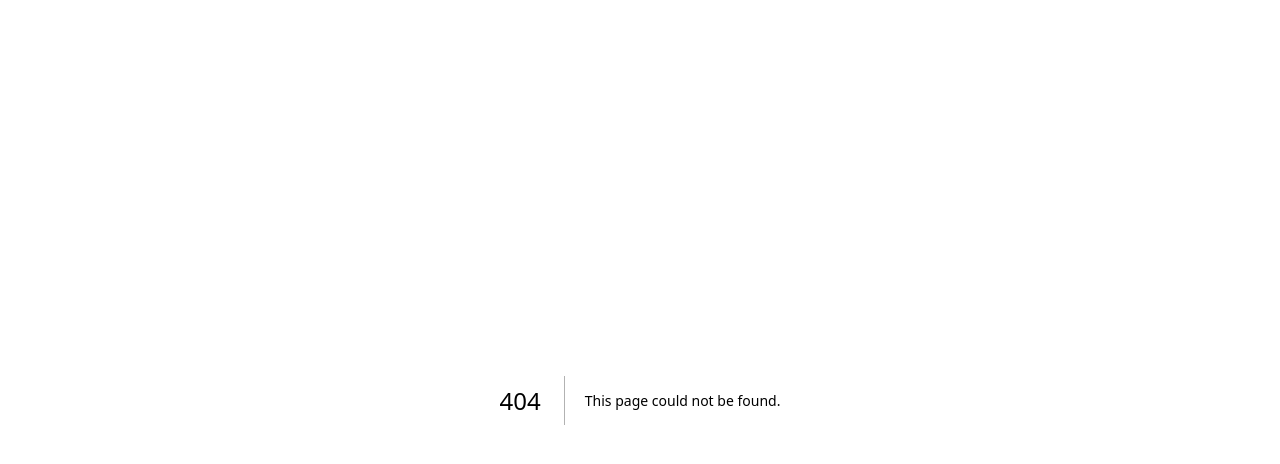
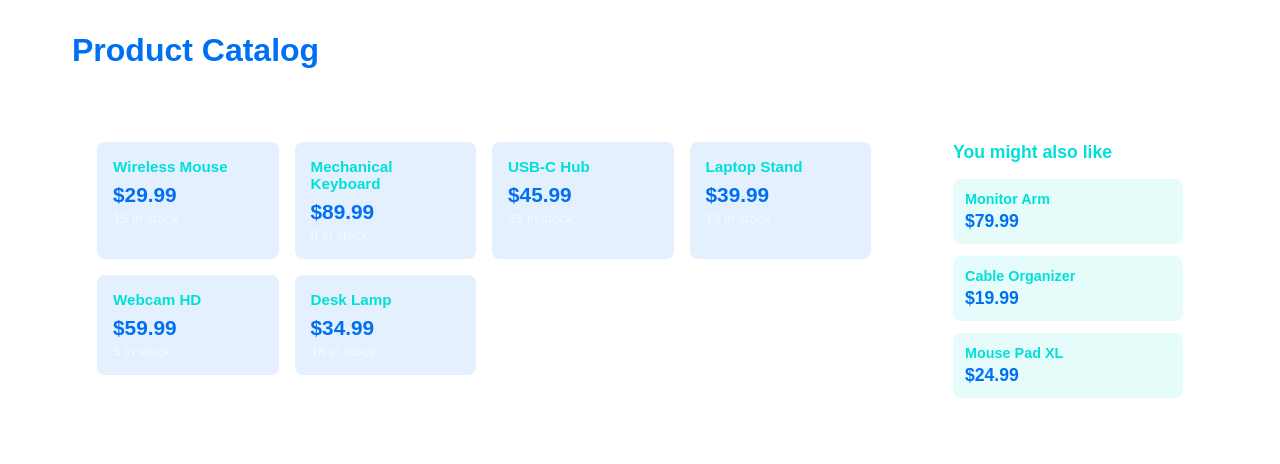
Before and after one commit to newtonEMC2/next16poc, a Next.js app in the folder cache-components/: page /streaming in a window 1280 px wide. Before the commit this address had no page. Shown: the top 464 px of the page. Built offline with nearby package versions, Linux system fonts and the light colour scheme.

Commit message:
Add streaming page with product and recommended product lists, including skeleton loading states

```diff
--- /dev/null
+++ b/cache-components/src/app/streaming/page.tsx
@@ -0,0 +1,53 @@
+import { Suspense } from 'react';
+import { ProductList } from './product-list';
+import { RecommendedProducts } from './recommended-products';
+import styles from './streaming.module.css';
+
+// Force dynamic rendering to enable streaming
+export default function StreamingPage() {
+  return (
+    <div className={styles.container}>
+      <h1 className={styles.title}>Product Catalog</h1>
+
+      <div className={styles.main}>
+        <Suspense fallback={<ProductSkeleton />}>
+          <ProductList />
+        </Suspense>
+      </div>
+
+      <aside className={styles.sidebar}>
+        <h2>You might also like</h2>
+        <Suspense fallback={<SidebarSkeleton />}>
+          <RecommendedProducts />
+        </Suspense>
+      </aside>
+    </div>
+  );
+}
+
+function ProductSkeleton() {
+  return (
+    <div className={styles.grid}>
+      {[1, 2, 3, 4, 5, 6].map((i) => (
+        <div key={i} className={styles.skeletonCard}>
+          <div className={styles.skeletonImage} />
+          <div className={styles.skeletonText} />
+          <div className={styles.skeletonText} style={{ width: '60%' }} />
+        </div>
+      ))}
+    </div>
+  );
+}
+
+function SidebarSkeleton() {
+  return (
+    <div className={styles.skeletonList}>
+      {[1, 2, 3].map((i) => (
+        <div key={i} className={styles.skeletonItem}>
+          <div className={styles.skeletonThumb} />
+          <div className={styles.skeletonText} />
+        </div>
+      ))}
+    </div>
+  );
+}
--- /dev/null
+++ b/cache-components/src/app/streaming/product-list.tsx
@@ -0,0 +1,33 @@
+import styles from './streaming.module.css';
+
+// Simulate API call to fetch products
+async function fetchProducts() {
+  await new Promise((resolve) => setTimeout(resolve, 2000));
+
+  return [
+    { id: 1, name: 'Wireless Mouse', price: 29.99, stock: 15 },
+    { id: 2, name: 'Mechanical Keyboard', price: 89.99, stock: 8 },
+    { id: 3, name: 'USB-C Hub', price: 45.99, stock: 23 },
+    { id: 4, name: 'Laptop Stand', price: 39.99, stock: 12 },
+    { id: 5, name: 'Webcam HD', price: 59.99, stock: 5 },
+    { id: 6, name: 'Desk Lamp', price: 34.99, stock: 18 },
+  ];
+}
+
+export async function ProductList() {
+  const products = await fetchProducts();
+  const loadedAt = new Date().toLocaleTimeString();
+
+  return (
+    <div className={styles.grid}>
+      {products.map((product) => (
+        <div key={product.id} className={styles.productCard}>
+          <h3>{product.name}</h3>
+          <p className={styles.price}>${product.price}</p>
+          <p className={styles.stock}>{product.stock} in stock</p>
+        </div>
+      ))}
+      <p className={styles.loadTime}>Loaded at: {loadedAt}</p>
+    </div>
+  );
+}
--- /dev/null
+++ b/cache-components/src/app/streaming/recommended-products.tsx
@@ -0,0 +1,29 @@
+import styles from './streaming.module.css';
+
+// Simulate slower API call for recommendations
+async function fetchRecommended() {
+  await new Promise((resolve) => setTimeout(resolve, 3000));
+
+  return [
+    { id: 1, name: 'Monitor Arm', price: 79.99 },
+    { id: 2, name: 'Cable Organizer', price: 19.99 },
+    { id: 3, name: 'Mouse Pad XL', price: 24.99 },
+  ];
+}
+
+export async function RecommendedProducts() {
+  const products = await fetchRecommended();
+  const loadedAt = new Date().toLocaleTimeString();
+
+  return (
+    <div className={styles.recommendedList}>
+      {products.map((product) => (
+        <div key={product.id} className={styles.recommendedItem}>
+          <strong>{product.name}</strong>
+          <span>${product.price}</span>
+        </div>
+      ))}
+      <p className={styles.loadTime}>Loaded at: {loadedAt}</p>
+    </div>
+  );
+}
--- /dev/null
+++ b/cache-components/src/app/streaming/streaming.module.css
@@ -0,0 +1,178 @@
+.container {
+  max-width: 1200px;
+  margin: 0 auto;
+  padding: 2rem;
+  display: grid;
+  grid-template-columns: 1fr 280px;
+  gap: 2rem;
+}
+
+@media (max-width: 768px) {
+  .container {
+    grid-template-columns: 1fr;
+  }
+}
+
+.title {
+  grid-column: 1 / -1;
+  font-size: 2rem;
+  margin: 0 0 1rem 0;
+  color: #0070f3;
+}
+
+.main {
+  background: rgba(255, 255, 255, 0.05);
+  border: 1px solid rgba(255, 255, 255, 0.1);
+  border-radius: 12px;
+  padding: 1.5rem;
+}
+
+.sidebar {
+  background: rgba(255, 255, 255, 0.05);
+  border: 1px solid rgba(255, 255, 255, 0.1);
+  border-radius: 12px;
+  padding: 1.5rem;
+}
+
+.sidebar h2 {
+  margin-top: 0;
+  margin-bottom: 1rem;
+  color: #00dfd8;
+  font-size: 1.1rem;
+}
+
+.grid {
+  display: grid;
+  grid-template-columns: repeat(auto-fill, minmax(180px, 1fr));
+  gap: 1rem;
+}
+
+/* Skeleton Styles */
+.skeletonCard {
+  background: rgba(255, 255, 255, 0.03);
+  border-radius: 8px;
+  padding: 1rem;
+  animation: pulse 1.5s ease-in-out infinite;
+}
+
+.skeletonImage {
+  width: 100%;
+  height: 120px;
+  background: rgba(255, 255, 255, 0.1);
+  border-radius: 8px;
+  margin-bottom: 0.75rem;
+}
+
+.skeletonText {
+  height: 1rem;
+  background: rgba(255, 255, 255, 0.1);
+  border-radius: 4px;
+  margin-bottom: 0.5rem;
+}
+
+.skeletonList {
+  display: flex;
+  flex-direction: column;
+  gap: 1rem;
+}
+
+.skeletonItem {
+  display: flex;
+  flex-direction: column;
+  gap: 0.5rem;
+  padding: 0.75rem;
+  background: rgba(255, 255, 255, 0.03);
+  border-radius: 8px;
+  animation: pulse 1.5s ease-in-out infinite;
+}
+
+.skeletonThumb {
+  width: 100%;
+  height: 60px;
+  background: rgba(255, 255, 255, 0.1);
+  border-radius: 8px;
+}
+
+@keyframes pulse {
+  0%, 100% {
+    opacity: 1;
+  }
+  50% {
+    opacity: 0.5;
+  }
+}
+
+.productCard {
+  background: rgba(0, 112, 243, 0.1);
+  border-radius: 8px;
+  padding: 1rem;
+  transition: all 0.2s;
+  cursor: pointer;
+}
+
+.productCard:hover {
+  transform: translateY(-2px);
+  background: rgba(0, 112, 243, 0.15);
+}
+
+.productCard h3 {
+  margin: 0 0 0.5rem 0;
+  color: #00dfd8;
+  font-size: 0.95rem;
+}
+
+.price {
+  font-size: 1.3rem;
+  font-weight: bold;
+  color: #0070f3;
+  margin: 0 0 0.25rem 0;
+}
+
+.stock {
+  margin: 0;
+  font-size: 0.85rem;
+  color: rgba(255, 255, 255, 0.6);
+}
+
+/* Recommended Products */
+.recommendedList {
+  display: flex;
+  flex-direction: column;
+  gap: 0.75rem;
+}
+
+.recommendedItem {
+  display: flex;
+  flex-direction: column;
+  gap: 0.25rem;
+  padding: 0.75rem;
+  background: rgba(0, 223, 216, 0.1);
+  border-radius: 8px;
+  transition: background 0.2s;
+  cursor: pointer;
+}
+
+.recommendedItem:hover {
+  background: rgba(0, 223, 216, 0.15);
+}
+
+.recommendedItem strong {
+  color: #00dfd8;
+  font-size: 0.9rem;
+}
+
+.recommendedItem span {
+  color: #0070f3;
+  font-weight: bold;
+  font-size: 1.1rem;
+}
+
+.loadTime {
+  grid-column: 1 / -1;
+  margin-top: 1rem;
+  padding-top: 1rem;
+  border-top: 1px solid rgba(255, 255, 255, 0.1);
+  color: rgba(255, 255, 255, 0.5);
+  font-size: 0.85rem;
+  text-align: center;
+}
```
